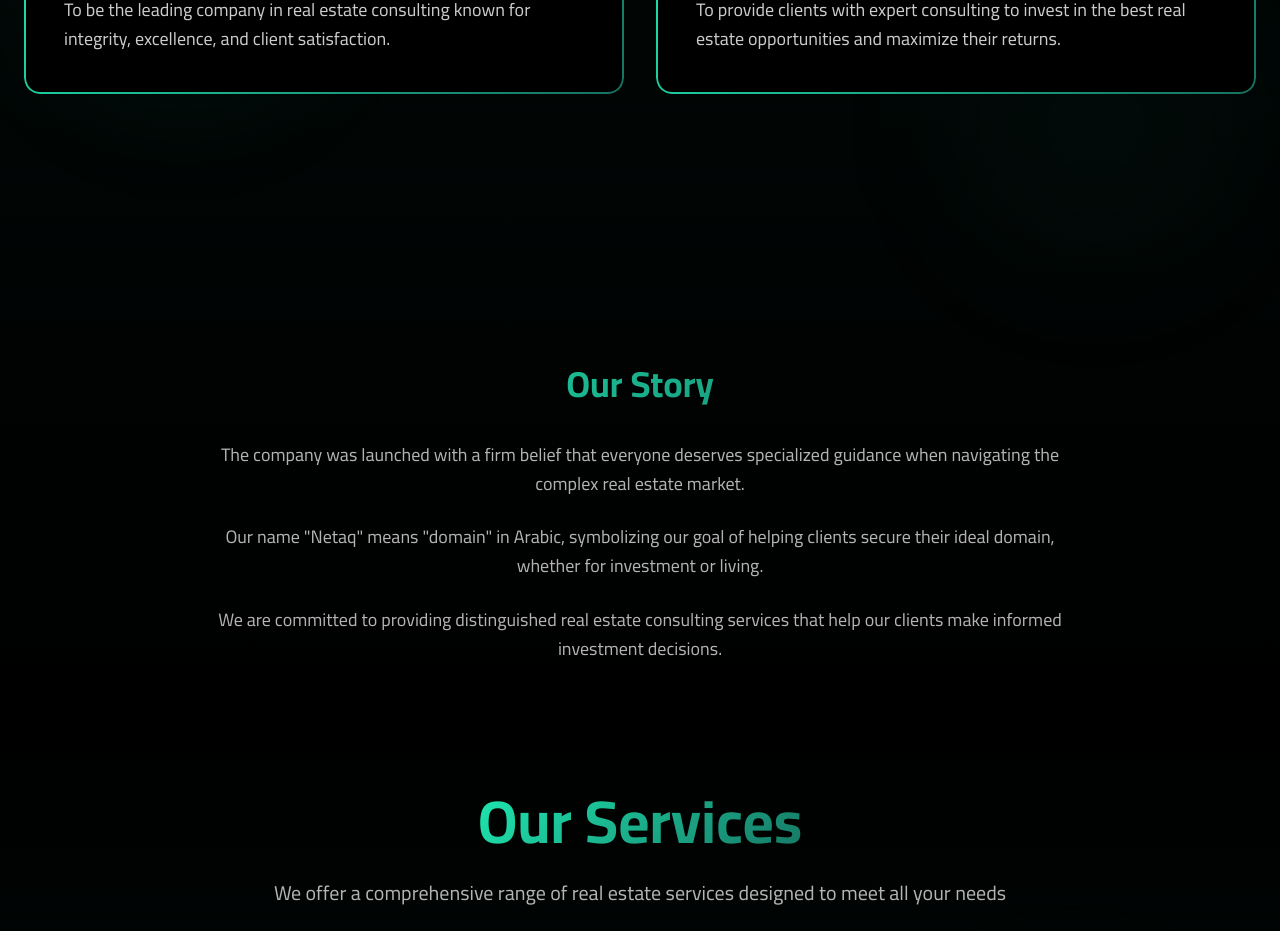
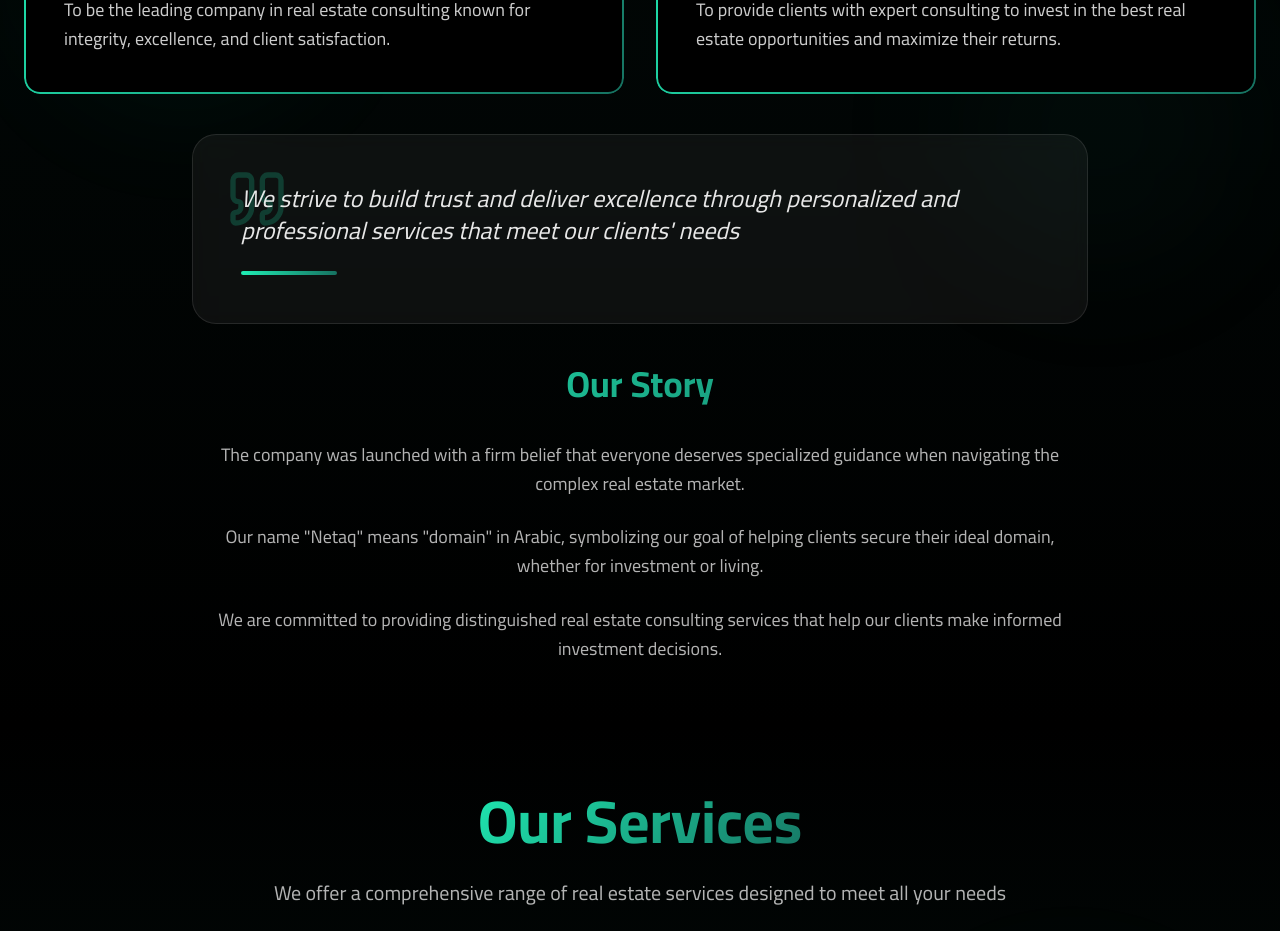
Before and after one commit to boodymasoud7/netaq-website, a Next.js app: page / in a window 1280 px wide. Shown: the part 1440-2371 px from the top of the page. Built offline with nearby package versions, Linux system fonts and the light colour scheme.

Commit message:
Fix Quote section animation conflict between GSAP and Framer Motion

```diff
--- a/components/About.tsx
+++ b/components/About.tsx
@@ -110,7 +110,7 @@
           initial={{ opacity: 0, y: 30 }}
           animate={isInView ? { opacity: 1, y: 0 } : {}}
           transition={{ duration: 0.6, delay: 0.4 }}
-          className="about-card relative glass-effect rounded-3xl p-8 md:p-12 max-w-4xl mx-auto"
+          className="relative glass-effect rounded-3xl p-8 md:p-12 max-w-4xl mx-auto"
         >
           <Quote className="absolute top-8 left-8 text-netaq-neon/20" size={64} />
           <div className="relative z-10">
```
